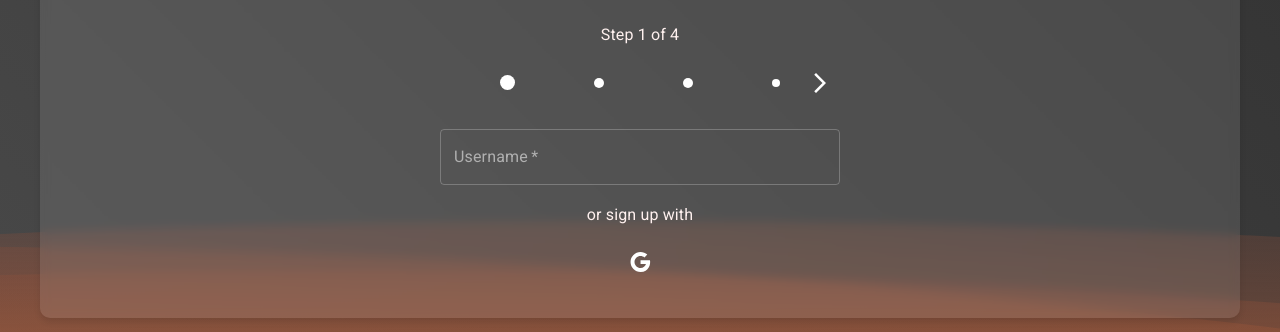
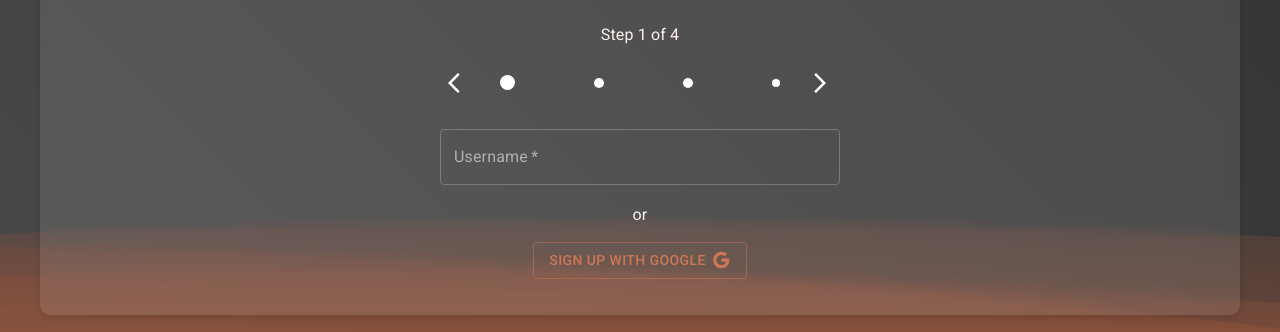
Before and after one commit to WilkBob/Bobbit, a React (Vite) app: page /signup in a window 1280 px wide. Shown: the part 204-536 px from the top of the page. Built offline with nearby package versions, Linux system fonts and the light colour scheme; no server answers.

Commit message:
chore: Improve form validation and navigation in Signup page

```diff
--- a/src/pages/Signup.jsx
+++ b/src/pages/Signup.jsx
@@ -52,16 +52,35 @@ const Signup = () => {
   const [step, setStep] = useState(1);
 
   const nextStep = () => {
+    if (step === 4) {
+      return;
+    }
+    if (step === 3 && !validatePassword(form.password)) {
+      setErrors({...errors, password: 'Password must contain 1 uppercase letter, 1 special character, and be at least 7 characters long'});
+      return;
+    }
+    if (step === 2 && !validateEmail(form.email)) {
+      setErrors({...errors, email: 'Invalid email address'});
+      return;
+    }
+    if (step === 1 && !validateUsername(form.username)) {
+      setErrors({...errors, username: 'Username must be alphanumeric'});
+      return;
+    }
     setStep(prevStep => prevStep + 1);
   }
 
   const prevStep = () => {
+    if (step === 1) {
+      return;
+    }
     setStep(prevStep => prevStep - 1);
   }
 
   const handleChange = (e) => {
     const {name, value} = e.target;
     setForm({...form, [name]: value});
+    setErrors({...errors, [name]: ''});
   }
 
   const handleSubmit = async (e) => {
@@ -122,15 +141,11 @@ const Signup = () => {
         >
         <Typography align='center' variant="body1" component="p" gutterBottom className='fadeIn'>{`Step ${step} of 4`}</Typography>
       <div style={{ display: 'flex', justifyContent: 'space-between', alignItems: 'center' }}>
-  {step > 1 ?
+
     <IconButton onClick={prevStep}>
       <ArrowBackIosIcon />
     </IconButton>
-    :
-    <IconButton style={{ visibility: 'hidden' }}>
-      <ArrowForwardIosIcon />
-    </IconButton>
-  }
+
   {/* dots to track progress */}
   <Box sx={{
   width: '70%',
@@ -167,20 +182,18 @@ const Signup = () => {
     transition: 'background-color 0.3s, width 0.3s, height 0.3s'
   }} />
 </Box>
-  {step < 4 ?
+
     <IconButton onClick={nextStep}>
       <ArrowForwardIosIcon />
     </IconButton>
-    :
-    <IconButton style={{ visibility: 'hidden' }}>
-      <ArrowForwardIosIcon />
-    </IconButton>
-  }
+
+
 </div>
       {step === 1 &&
   <TextField
     error={errors.username.length > 0}
     onChange={handleChange}
+    value={form.username}
     className='fadeIn'
     variant="outlined"
     margin="normal"
@@ -193,6 +206,7 @@ const Signup = () => {
 }
       {step === 2 &&
         <TextField
+        value={form.email}
         error={errors.email.length > 0}
         onChange={handleChange}
           className='fadeIn'
@@ -207,6 +221,7 @@ const Signup = () => {
         />}
       {step === 3 &&
       <TextField
+      value={form.password}
       error={errors.password.length > 0}
       onChange={handleChange}
         variant="outlined"
@@ -223,14 +238,15 @@ const Signup = () => {
 
       {step === 4 &&
       <TextField
-      error={errors.confirmPassword.length > 0}
+      value={form.confirmPassword}
+      error={errors.confirmPassword.length >=form.passwords && form.password !== form.confirmPassword}
       onChange={handleChange}
         variant="outlined"
         margin="normal"
         required
         fullWidth
         name="confirmPassword"
-        label="Confirm Password"
+        label={"Confirm Password" + (errors.confirmPassword.length > 0 ? ` - ${errors.confirmPassword}` : '')}
         type="password"
         id="confirmPassword"
         autoComplete="current-password"
@@ -246,12 +262,17 @@ const Signup = () => {
         color="primary"
         style={{ marginTop: '20px' }}>Sign Up
       </Button>}
-      <Typography sx={{textAlign:'center'}} variant="body1" component="p" gutterBottom className='fadeIn'>or sign up with</Typography>
+      <Typography sx={{textAlign:'center'}} variant="body1" component="p" gutterBottom className='fadeIn'>or</Typography>
       <Box sx={{ display: 'flex', justifyContent: 'center', alignItems: 'center', gap: '10px' }}>
 
-      <IconButton onClick={handleGoogle}>
-        <Google />
-      </IconButton>
+      <Button variant='outlined' onClick={handleGoogle}>
+        Sign Up with Google
+        <Google sx={{
+          height: '20px',
+          width: '20px',
+          marginLeft: '5px'
+        }} />
+      </Button>
 
       </Box>
       </form>
```
